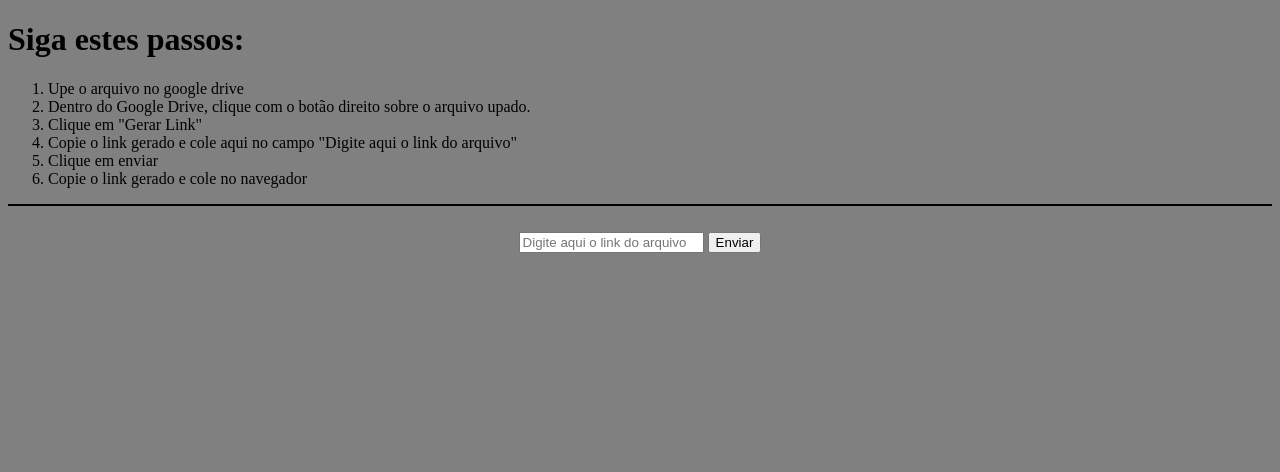
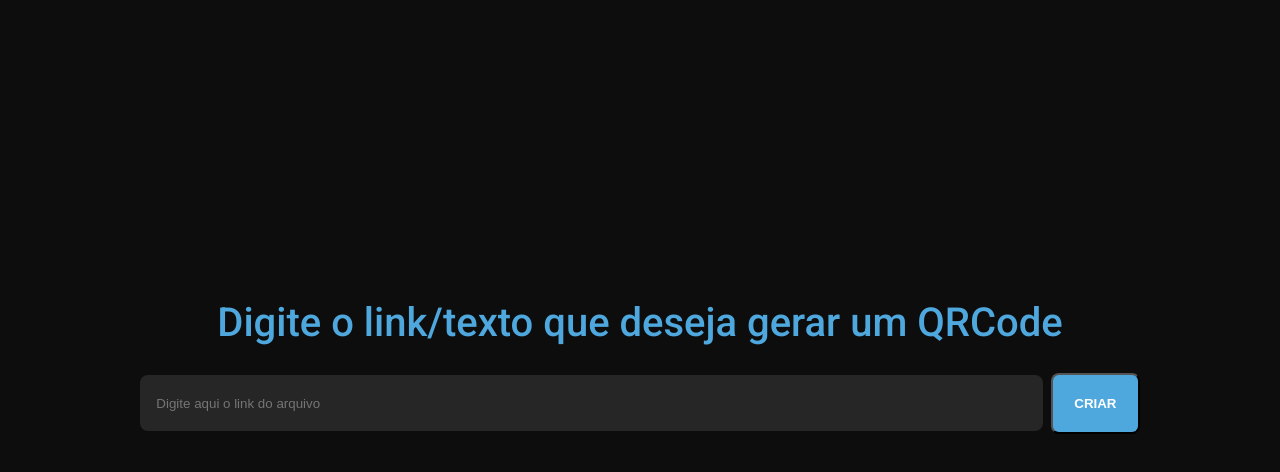
Before and after one commit to PedroHenriqueFernandes/qrcode, a plain HTML site: page index.html in a window 1280 px wide. Drawn offline with Linux system fonts and the light colour scheme.

Commit message:
New front

```diff
--- a/index.html
+++ b/index.html
@@ -1,63 +1,48 @@
 <!DOCTYPE html>
-<html lang="en">
+<html lang="pt-br">
 <head>
     <meta charset="UTF-8">
     <meta http-equiv="X-UA-Compatible" content="IE=edge">
     <meta name="viewport" content="width=device-width, initial-scale=1.0">
+    <link rel="preconnect" href="https://fonts.googleapis.com">
+    <link rel="preconnect" href="https://fonts.gstatic.com" crossorigin>
+    <link href="https://fonts.googleapis.com/css2?family=Roboto:wght@400;500;700;900&display=swap" rel="stylesheet">
     <link rel="stylesheet" href="./styles/style.css">
     <title>Gerador de QRCODE</title>
 </head>
 <body>
-    <h1>
-        Siga estes passos:
-    </h1>
-
-    <ol>
-        <li>
-            Upe o arquivo no google drive
-        </li>
-        <li>
-            Dentro do Google Drive, clique com o botão direito sobre o arquivo upado.
-        </li>
-        <li>
-            Clique em "Gerar Link"
-        </li>
-        <li>
-            Copie o link gerado e cole aqui no campo "Digite aqui o link do arquivo"
-        </li>
-        <li>Clique em enviar</li>
-        <li>Copie o link gerado e cole no navegador</li>
-    </ol>
-    <hr color="black">
-    <br>
-    <div id="input">
-        <input id = "link" type="text" placeholder="Digite aqui o link do arquivo">
-        <button id="enviar">Enviar</button>
-    </div>
+    <h1>Digite o link/texto que deseja gerar um QRCode</h1>
+    <form id="form">
+        <input id = "link" type="text" required placeholder="Digite aqui o link do arquivo">
+        <button id="enviar">CRIAR</button>
+    </form>
     </div>
     <br>
-    <div id='Resultado'>
+    <div id='generatedQRCode'>
 
     </div>
 
     <script>
         let link = 'https://api.qrserver.com/v1/create-qr-code/?size=1000x1000&data='
-        let res, windows
+        let qrCodeLink
 
-        const input = document.getElementById('link')
-        const Resultado = document.getElementById('Resultado')
+        const textToGenerateQRCode = document.getElementById('link')
+        const generatedQRCode = document.getElementById('generatedQRCode')
 
-        function montarLink(){
+        function linkConstructor(event){
+            if( textToGenerateQRCode.value == "" ){
+                return
+            }
             res = 'O Link para o seu QRCode é: \n'
-            linkDigitado = input.value
-            res += link+linkDigitado
-            windows = link+linkDigitado
-            Resultado.textContent = res
-            input.value = ""
-            window.open(windows)
+            linkDigitado = textToGenerateQRCode.value
+            qrCodeLink = link+linkDigitado
+            generatedQRCode.textContent = "Link para o QRCode: " + qrCodeLink
+            textToGenerateQRCode.value = ""
+            window.open(qrCodeLink)
+            event.preventDefault()
         }
 
-        enviar.addEventListener('click', montarLink)
+        enviar.addEventListener('click', linkConstructor, false)
     </script>
 </body>
 </html>
--- a/styles/style.css
+++ b/styles/style.css
@@ -1,9 +1,62 @@
 body{
-    background-color: gray;
+    background-color: #0D0D0D;
+    display: flex;
+    flex-direction: column;
+    align-items: center;
+    justify-content: center;
+    height: 90vh;
+    font-family: 'Roboto', sans-serif;
 }
 
-#input{
+h1{
+    color: #4EA8DE;
+    font-family: 'Roboto', sans-serif;
+    font-size: 2.5rem;
+    font-weight: 500;
     text-align: center;
-    vertical-align: center;
+    margin-top: 1rem;
+}
+
+#form{
+    display: flex;
+    align-items: center;
+    justify-content: center;
+    vertical-align: middle;
+    width: 100%;
     cursor: pointer;
+    gap: .5rem;
 }
+
+input{
+    background: #262626;
+    width: 70%;
+    height: 3.375rem;
+    border: 0;
+    border-radius: 8px;
+    padding-left: 1rem;
+    color: #808080;
+}
+
+
+button{
+    background: #4EA8DE;
+    border-radius: 8px;
+
+    display: flex;
+    justify-content: center;
+    align-items: center;
+    gap: .5rem;
+
+
+    height: 3.8rem;
+    width: 7%;
+
+    color: white;
+    font-weight: bold;
+
+    cursor: pointer
+}
+
+#generatedQRCode{
+    color: #4EA8DE;
+}
```
